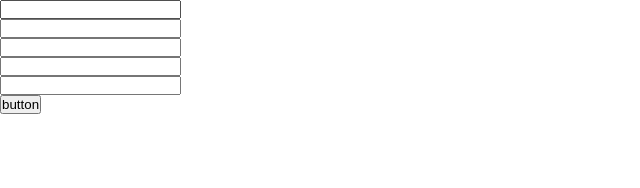
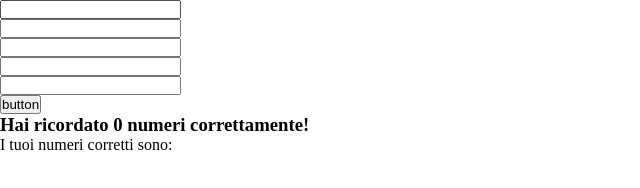
Before and after one commit to FrancescaRomagnoli/js-simon, a plain HTML site: page index.html in a window 1280 px wide. Both pictures are taken after a click on the button "button". Shown: the whole page, without its empty margins (0-640 px from the left). Drawn offline with Linux system fonts and the light colour scheme.

Commit message:
add results in html

```diff
--- a/index.html
+++ b/index.html
@@ -14,6 +14,7 @@
       <div>
         <button id="button">button</button>
       </div>
+      <div id="user-result-box"></div>
     </main>
 
     <!-- # custom js -->
--- a/js/script.js
+++ b/js/script.js
@@ -8,10 +8,12 @@ function randomNum(min, max) {
 
 // # data
 
-const generatedNums = [];
-
 const numBox = document.getElementById("num-box-container");
 const button = document.getElementById("button");
+// * computer nums
+const generatedNums = [];
+// * user nums
+const userNumsList = [];
 
 // # nums generation
 
@@ -38,9 +40,9 @@ const timer = setTimeout(() => {
   }
 }, 3000);
 
-// # user input numbers
+// # user input numbers collection
 
-const userNumsList = [];
+let userResult = document.getElementById("user-result-box");
 
 button.addEventListener("click", () => {
   for (let i = 0; i < generatedNums.length; i++) {
@@ -54,5 +56,10 @@ button.addEventListener("click", () => {
     generatedNums.includes(num)
   );
 
-  console.log(matchingNums);
+  userResult.innerHTML = `
+        <h3>Hai ricordato ${matchingNums.length} numeri correttamente!
+        </h3>
+        <p>I tuoi numeri corretti sono: ${matchingNums} </p>`;
+
+  console.log(matchingNums, matchingNums.length);
 });
```
